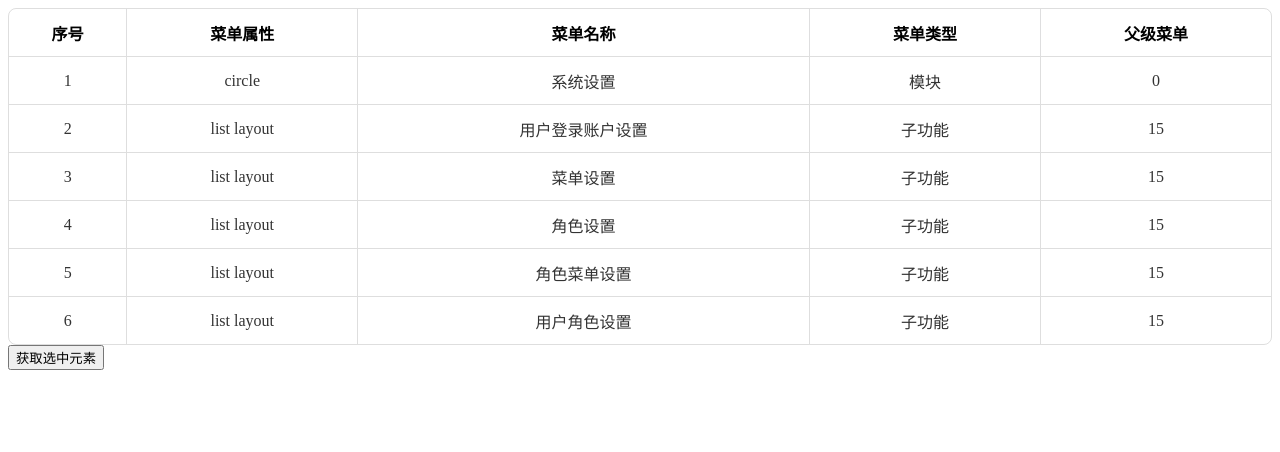
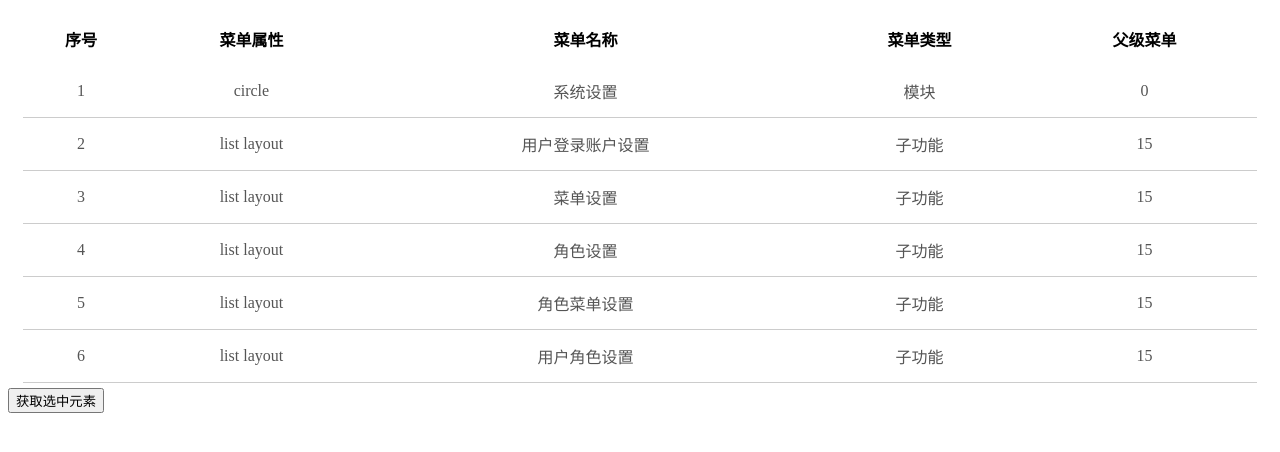
Before and after one commit to juhuiguang/alienlab.algrid, a plain HTML site: page alienlab_grid/index.html in a window 1280 px wide. Drawn offline with Linux system fonts and the light colour scheme.

Commit message:
更新样式

```diff
--- a/alienlab_grid/index.html
+++ b/alienlab_grid/index.html
@@ -43,7 +43,7 @@
 						["52", "用户角色设置", "子功能", "15", "roleUserConfig.jsp", "list layout", "1", "204"]
 					]
 				},
-				selectModal:"row"
+				selectModal:"cell"
 			});
 			console.log(table);
 			$("#btnselected").click(function(){
--- a/alienlab_grid/js/jquery.alienlab.algrid.css
+++ b/alienlab_grid/js/jquery.alienlab.algrid.css
@@ -2,17 +2,16 @@
 	width:100%;
 	font-family: "微软雅黑";
 	border-radius:0.5em;
-	border:1px solid rgba(34,36,38,.15);
-	color:#333;
+	color:#555;
 	border-spacing:0px;
 	border-collapse:separate;
+	padding:5px 15px;
 }
 
 
 .altable th,.altable td{
-	border-left:1px solid rgba(34,36,38,.15);
-	border-top:1px solid rgba(34,36,38,.15);
-	height:45px;
+	border-bottom:1px solid #ccc;
+	height:50px;
 }
 
 .altable th{
@@ -21,6 +20,7 @@
 	text-align:center;
 	color:#000;
 	border-top:none;
+	border:none;
 }
 .altable thead th:nth-of-type(1){
 	border-left:none;
@@ -39,6 +39,7 @@
 }
 
 .altable .hover,.altable .selected{
-	background-color:#696969;
-	color:#fff;
+	background-color:rgba(255,218,155,0.5);
+	color:#000;
+	font-weight:500;
 }
```
